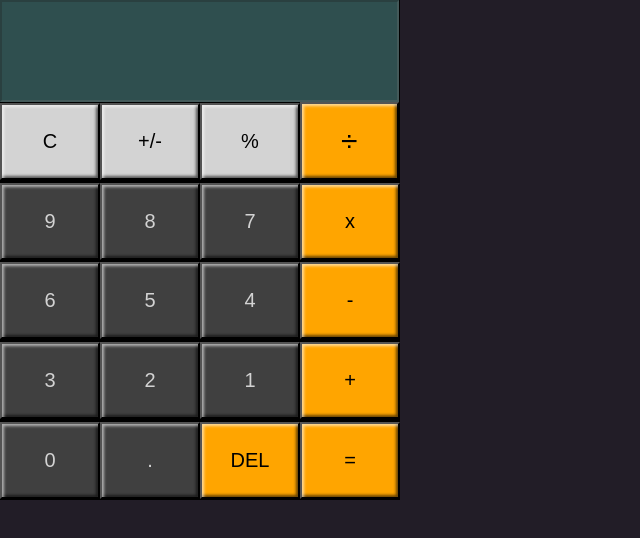
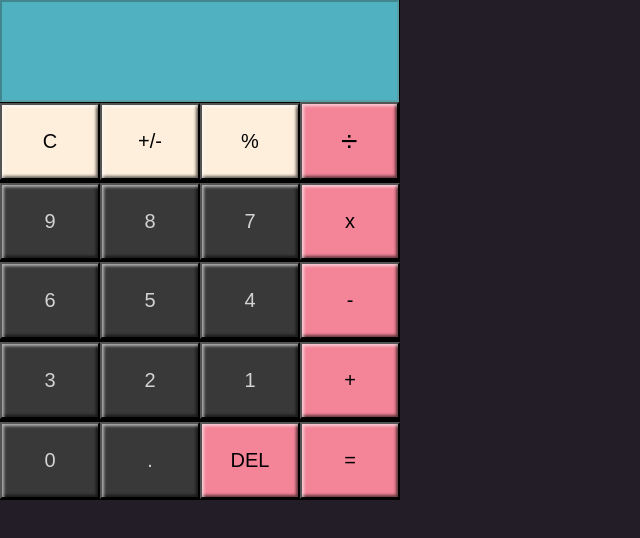
Before and after one commit to kirstytheproud/calculator-challenge, a plain HTML site: page index.html in a window 1280 px wide. Shown: the whole page, without its empty margins (0-640 px from the left). Drawn offline with Linux system fonts and the light colour scheme.

Commit message:
changed colour scheme of buttons

```diff
--- a/index.html
+++ b/index.html
@@ -7,6 +7,7 @@
     <title>Calculator Challenge</title>
     <link rel="stylesheet" href="style.css">
     <script src="script.js" defer></script>
+    <link href="https://fonts.googleapis.com/css2?family=Open+Sans&display=swap" rel="stylesheet">
 </head>
 <body>
     <div class="calculator__body">
--- a/style.scss
+++ b/style.scss
@@ -7,10 +7,10 @@ body{
   background-color: rgb(34, 29, 39);
 }
 
-$buttons-number-colour: #404040;
+$buttons-number-colour: #39393A;
 $number-font-colour: #d3d3d3;
-$buttons-operator-colour: orange;
-$buttons-top-colour: lightgrey;
+$buttons-operator-colour: #F48498;
+$buttons-top-colour: #FEEFDD;
 $button-padding: 25px;
 $button-box-shadow: inset 2px 2px 3px rgba(255, 255, 255, 0.6),
   inset -2px -2px 3px rgba(0, 0, 0, 0.6);
@@ -26,7 +26,7 @@ $button-font-size: 20px;
 }
 
 .calculator__output {
-  background-color: darkslategray;
+  background-color: #50B2C0;
   color: white;
   font-size: 40px;
   width: 395px;
```
Also changed, not shown: style.css, 1 other file.
